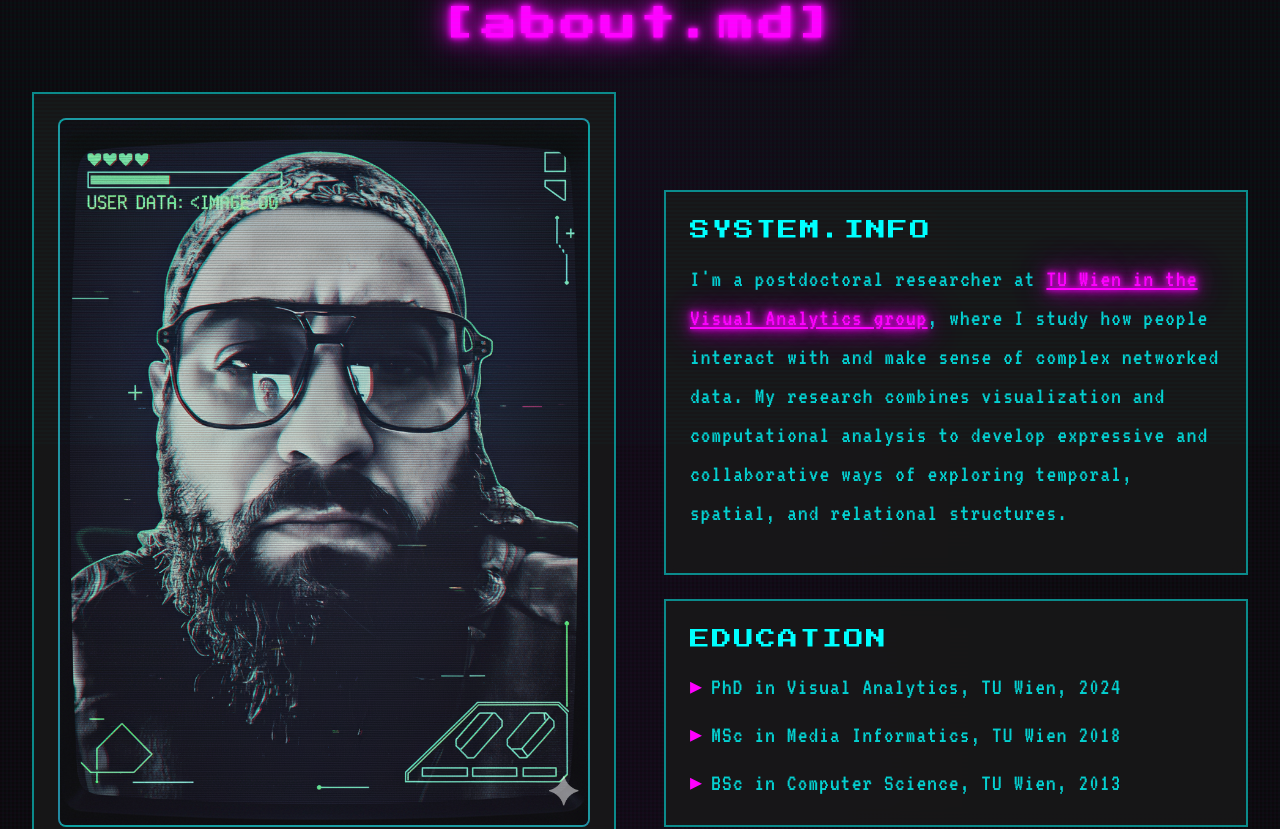
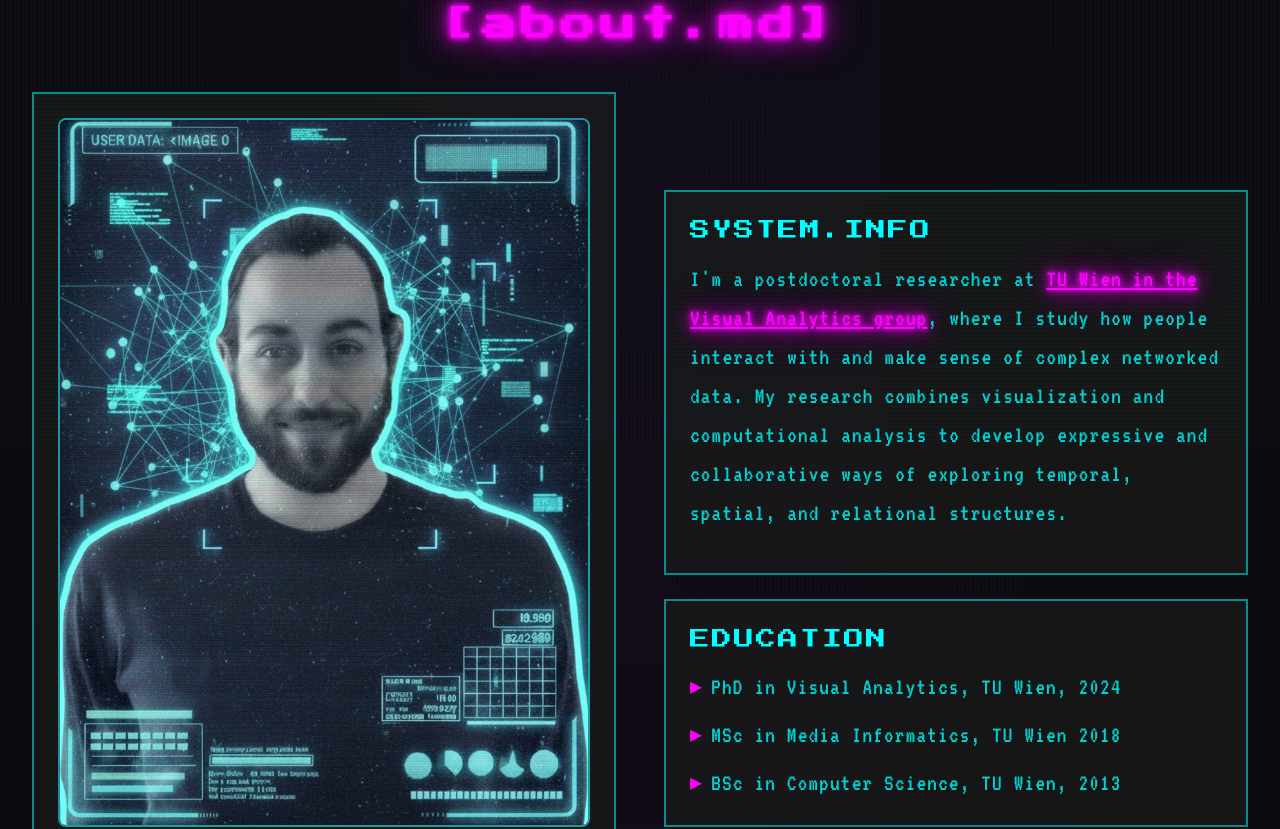
Before and after one commit to velitchko/velitchko.github.io, a Next.js app: page / in a window 1280 px wide. Shown: the part 940-1769 px from the top of the page. Built offline with nearby package versions, Linux system fonts and the light colour scheme.

Commit message:
Change image source from nerd.png to nerd.jpg

```diff
--- a/app/page.tsx
+++ b/app/page.tsx
@@ -71,7 +71,7 @@ export default function Home() {
               <div className="retro-card">
                 <div className="aspect-[3/4] bg-gradient-to-br from-neon-cyan/20 to-neon-pink/20 rounded-lg flex items-center justify-center border-2 border-neon-cyan/50 overflow-hidden">
                   <Image
-                    src="/nerd.png"
+                    src="/nerd.jpg"
                     alt="Velitchko Filipov Profile"
                     width={500}
                     height={667}
```
